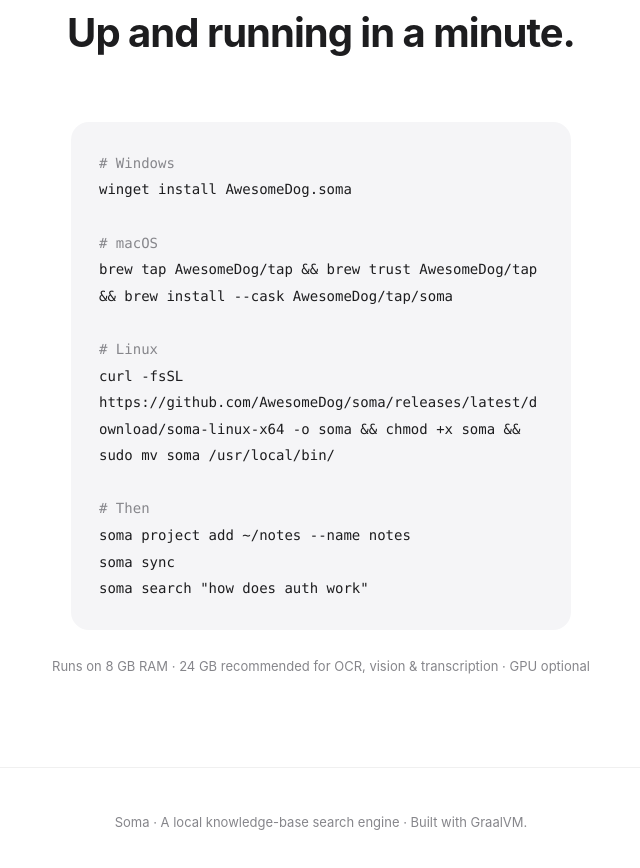
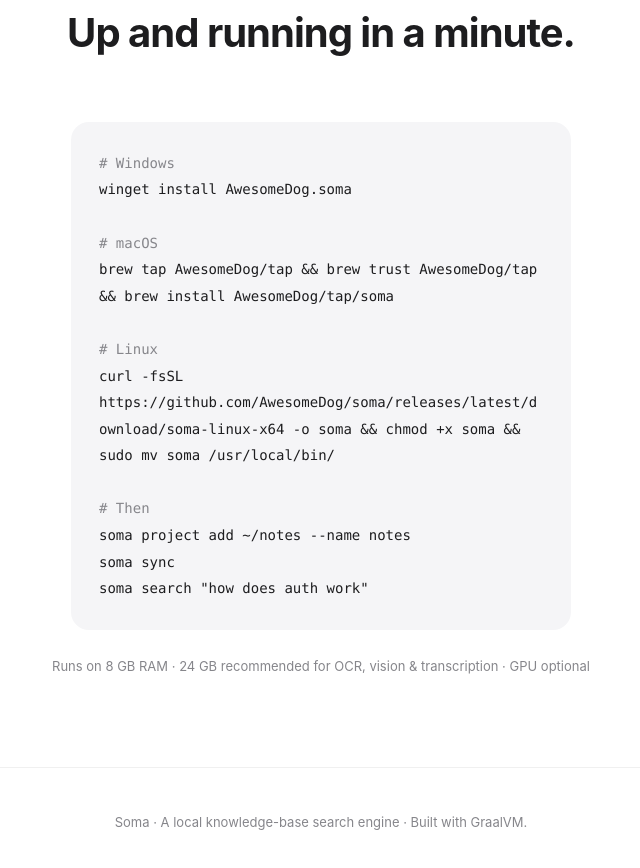
Before and after one commit to AwesomeDog/soma, a plain HTML site: page docs/index.html in a window 1280 px wide. Shown: the part 2080-2948 px from the top of the page, without its empty margins (319-959 px from the left). Drawn offline with Linux system fonts and the light colour scheme.

```diff
--- a/docs/index.html
+++ b/docs/index.html
@@ -80,7 +80,7 @@
 winget install AwesomeDog.soma
 
 <span class="c"># macOS</span>
-brew tap AwesomeDog/tap &amp;&amp; brew trust AwesomeDog/tap &amp;&amp; brew install --cask AwesomeDog/tap/soma
+brew tap AwesomeDog/tap &amp;&amp; brew trust AwesomeDog/tap &amp;&amp; brew install AwesomeDog/tap/soma
 
 <span class="c"># Linux</span>
 curl -fsSL https://github.com/AwesomeDog/soma/releases/latest/download/soma-linux-x64 -o soma &amp;&amp; chmod +x soma &amp;&amp; sudo mv soma /usr/local/bin/
```
Also changed, not shown: .github/workflows/build-and-release.yml, README.md.
